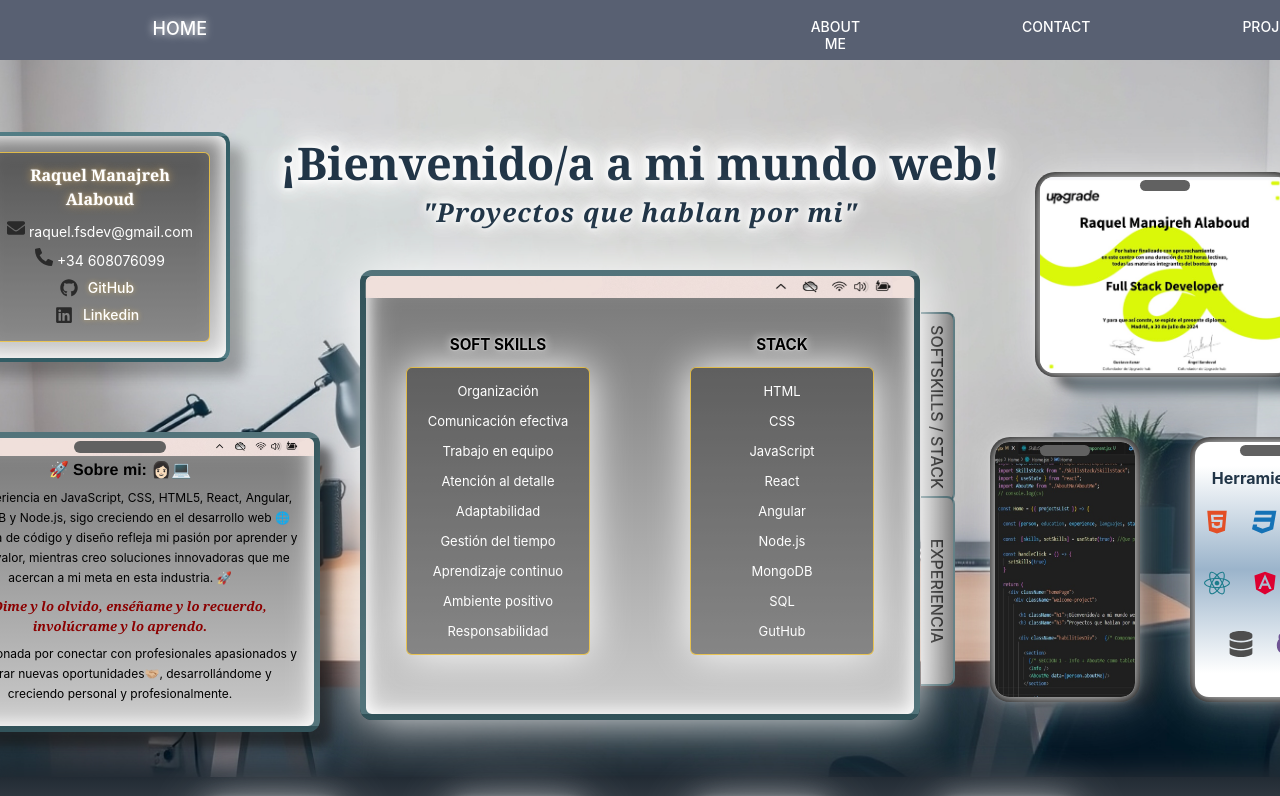
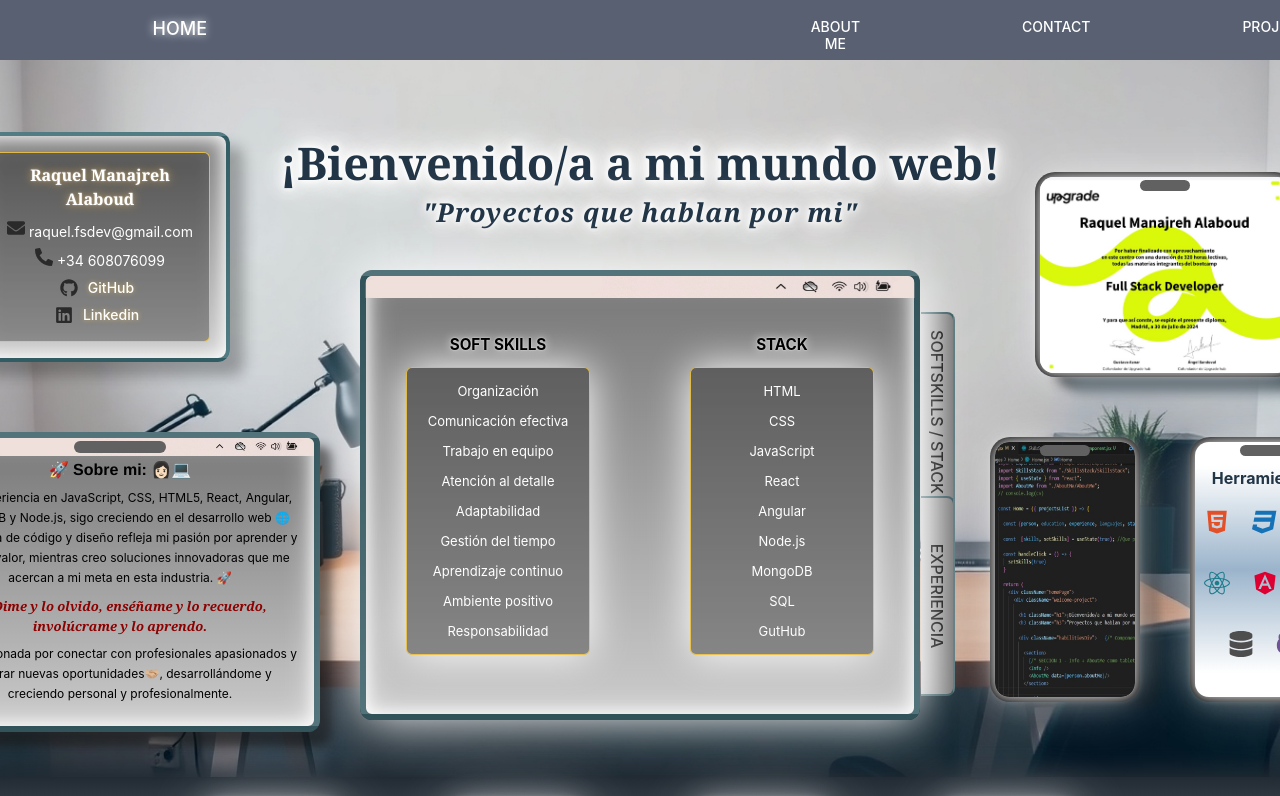
Before and after one commit to raquel-manajreh/Portfolio-Personal, a React (Vite) app: page / in a window 1280 px wide. Shown: the top 796 px of the page. Built offline with nearby package versions, Linux system fonts and the light colour scheme.

Commit message:
cambios de css que no me convencian otra vez corregidos

```diff
--- a/src/Pages/Home/Home.css
+++ b/src/Pages/Home/Home.css
@@ -62,7 +62,7 @@ text-shadow:
   z-index: 8px;
   top: 80px;
   left: 525px;
-  width: 190px;
+  width: 200px;
   transform: rotate(90deg);
   transform-origin: top left;
   padding: 6px 0px;
```
